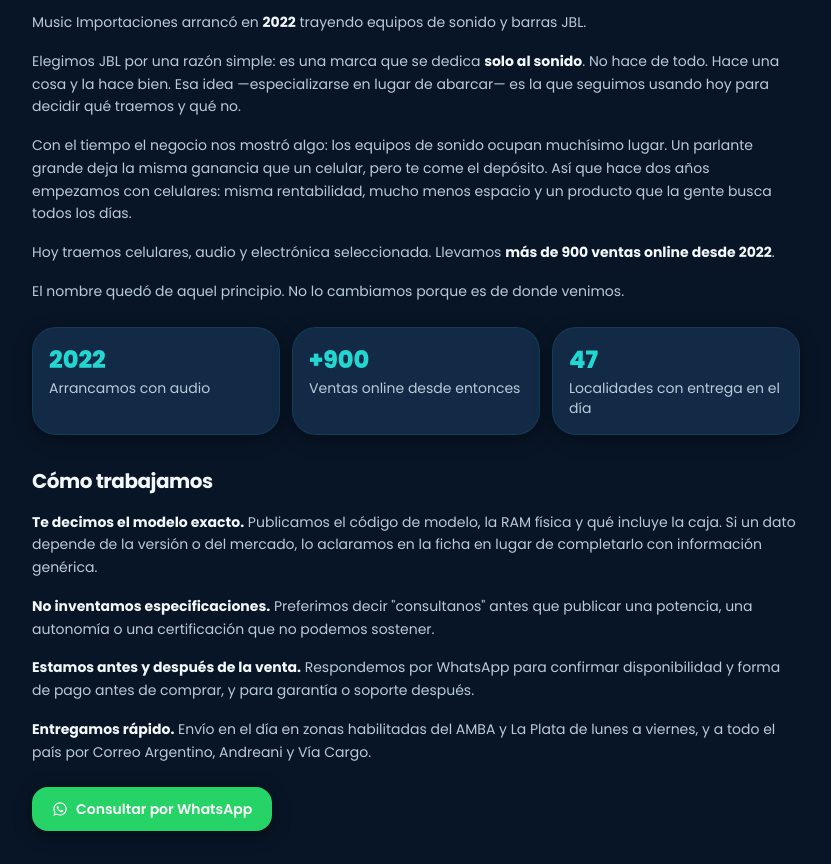
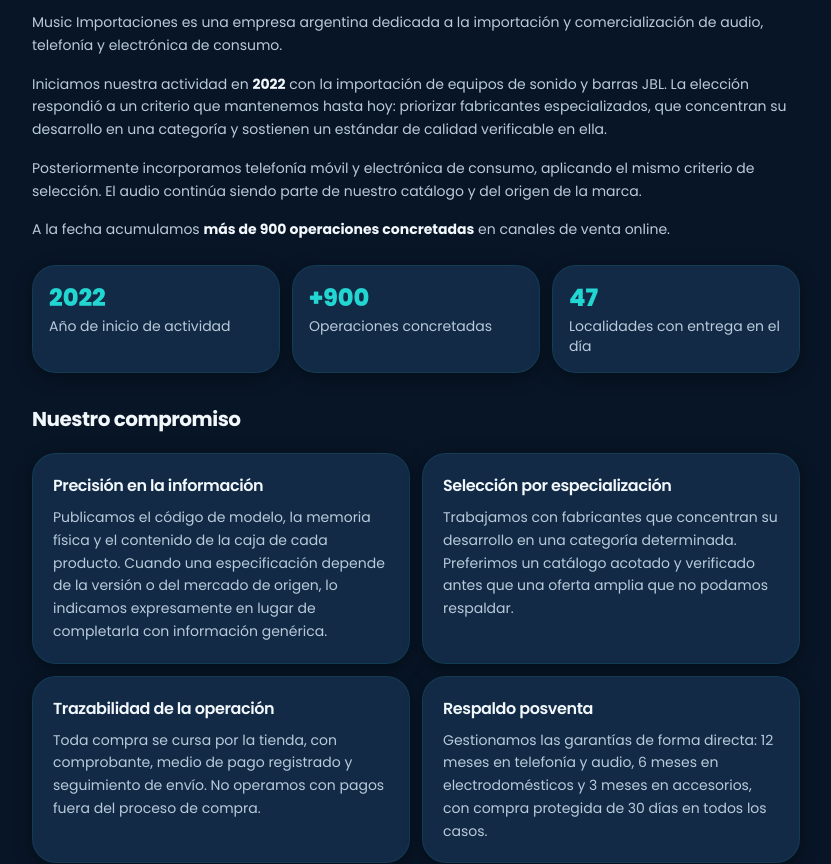
Before and after one commit to agustinzorrilla4-lab/music-importaciones, a React (Vite) app: page /nosotros in a window 1280 px wide. Shown: the part 280-1144 px from the top of the page, without its empty margins (224-1055 px from the left). Built offline with nearby package versions, Linux system fonts and the light colour scheme.

Commit message:
feat: pagina institucional en registro profesional

```diff
--- a/src/pages/About.tsx
+++ b/src/pages/About.tsx
@@ -1,78 +1,97 @@
 import InfoPage from "@/components/InfoPage";
 import WhatsAppButton from "@/components/WhatsAppButton";
 
-const HITOS = [
-  { dato: "2022", detalle: "Arrancamos con audio" },
-  { dato: "+900", detalle: "Ventas online desde entonces" },
+const DATOS = [
+  { dato: "2022", detalle: "Año de inicio de actividad" },
+  { dato: "+900", detalle: "Operaciones concretadas" },
   { dato: "47", detalle: "Localidades con entrega en el día" },
+];
+
+const COMPROMISOS = [
+  {
+    titulo: "Precisión en la información",
+    texto:
+      "Publicamos el código de modelo, la memoria física y el contenido de la caja de cada producto. Cuando una especificación depende de la versión o del mercado de origen, lo indicamos expresamente en lugar de completarla con información genérica.",
+  },
+  {
+    titulo: "Selección por especialización",
+    texto:
+      "Trabajamos con fabricantes que concentran su desarrollo en una categoría determinada. Preferimos un catálogo acotado y verificado antes que una oferta amplia que no podamos respaldar.",
+  },
+  {
+    titulo: "Trazabilidad de la operación",
+    texto:
+      "Toda compra se cursa por la tienda, con comprobante, medio de pago registrado y seguimiento de envío. No operamos con pagos fuera del proceso de compra.",
+  },
+  {
+    titulo: "Respaldo posventa",
+    texto:
+      "Gestionamos las garantías de forma directa: 12 meses en telefonía y audio, 6 meses en electrodomésticos y 3 meses en accesorios, con compra protegida de 30 días en todos los casos.",
+  },
 ];
 
 export default function About() {
   return (
-    <InfoPage eyebrow="Nuestra historia" title="De los parlantes a los celulares">
+    <InfoPage eyebrow="La empresa" title="Quiénes somos">
       <p>
-        Music Importaciones arrancó en <strong className="text-ink">2022</strong>{" "}
-        trayendo equipos de sonido y barras JBL.
+        Music Importaciones es una empresa argentina dedicada a la importación y
+        comercialización de audio, telefonía y electrónica de consumo.
       </p>
 
       <p>
-        Elegimos JBL por una razón simple: es una marca que se dedica{" "}
-        <strong className="text-ink">solo al sonido</strong>. No hace de todo. Hace una
-        cosa y la hace bien. Esa idea —especializarse en lugar de abarcar— es la que
-        seguimos usando hoy para decidir qué traemos y qué no.
+        Iniciamos nuestra actividad en <strong className="text-ink">2022</strong> con la
+        importación de equipos de sonido y barras JBL. La elección respondió a un
+        criterio que mantenemos hasta hoy: priorizar fabricantes especializados, que
+        concentran su desarrollo en una categoría y sostienen un estándar de calidad
+        verificable en ella.
       </p>
 
       <p>
-        Con el tiempo el negocio nos mostró algo: los equipos de sonido ocupan muchísimo
-        lugar. Un parlante grande deja la misma ganancia que un celular, pero te come el
-        depósito. Así que hace dos años empezamos con celulares: misma rentabilidad,
-        mucho menos espacio y un producto que la gente busca todos los días.
+        Posteriormente incorporamos telefonía móvil y electrónica de consumo, aplicando
+        el mismo criterio de selección. El audio continúa siendo parte de nuestro
+        catálogo y del origen de la marca.
       </p>
 
       <p>
-        Hoy traemos celulares, audio y electrónica seleccionada. Llevamos{" "}
-        <strong className="text-ink">más de 900 ventas online desde 2022</strong>.
+        A la fecha acumulamos{" "}
+        <strong className="text-ink">más de 900 operaciones concretadas</strong> en
+        canales de venta online.
       </p>
 
-      <p>
-        El nombre quedó de aquel principio. No lo cambiamos porque es de donde venimos.
-      </p>
-
-      {/* Los tres números que sostienen la historia. */}
       <dl className="not-prose grid gap-3 pt-2 sm:grid-cols-3">
-        {HITOS.map((h) => (
-          <div key={h.dato} className="card p-4">
-            <dt className="text-2xl font-extrabold tabular-nums text-cyan">{h.dato}</dt>
-            <dd className="mt-0.5 text-sm text-ink-soft">{h.detalle}</dd>
+        {DATOS.map((d) => (
+          <div key={d.dato} className="card p-4">
+            <dt className="text-2xl font-extrabold tabular-nums text-cyan">{d.dato}</dt>
+            <dd className="mt-0.5 text-sm text-ink-soft">{d.detalle}</dd>
           </div>
         ))}
       </dl>
 
-      <h2 className="pt-4 text-xl font-bold text-ink">Cómo trabajamos</h2>
+      <h2 className="pt-4 text-xl font-bold text-ink">Nuestro compromiso</h2>
+
+      <div className="not-prose grid gap-3 pt-1 sm:grid-cols-2">
+        {COMPROMISOS.map((c) => (
+          <div key={c.titulo} className="card p-5">
+            <h3 className="text-base font-semibold text-ink">{c.titulo}</h3>
+            <p className="mt-2 text-sm leading-relaxed text-ink-soft">{c.texto}</p>
+          </div>
+        ))}
+      </div>
+
+      <h2 className="pt-4 text-xl font-bold text-ink">Logística</h2>
 
       <p>
-        <strong className="text-ink">Te decimos el modelo exacto.</strong> Publicamos el
-        código de modelo, la RAM física y qué incluye la caja. Si un dato depende de la
-        versión o del mercado, lo aclaramos en la ficha en lugar de completarlo con
-        información genérica.
+        Realizamos entregas en el día en 47 localidades del AMBA y La Plata, de lunes a
+        viernes, para pedidos confirmados antes de las 12:00. Al resto del país
+        despachamos mediante Correo Argentino, Andreani y Vía Cargo.
       </p>
 
-      <p>
-        <strong className="text-ink">No inventamos especificaciones.</strong> Preferimos
-        decir "consultanos" antes que publicar una potencia, una autonomía o una
-        certificación que no podemos sostener.
-      </p>
+      <h2 className="pt-4 text-xl font-bold text-ink">Atención</h2>
 
       <p>
-        <strong className="text-ink">Estamos antes y después de la venta.</strong>{" "}
-        Respondemos por WhatsApp para confirmar disponibilidad y forma de pago antes de
-        comprar, y para garantía o soporte después.
-      </p>
-
-      <p>
-        <strong className="text-ink">Entregamos rápido.</strong> Envío en el día en zonas
-        habilitadas del AMBA y La Plata de lunes a viernes, y a todo el país por Correo
-        Argentino, Andreani y Vía Cargo.
+        Atendemos por WhatsApp antes y después de la compra: confirmación de modelo y
+        disponibilidad, seguimiento del envío y gestión de garantía. Music Importaciones
+        opera bajo CUIT 20-36826567-6.
       </p>
 
       <div className="pt-2">
--- a/src/pages/Home.tsx
+++ b/src/pages/Home.tsx
@@ -42,15 +42,15 @@ export default function Home() {
               </p>
             </div>
             <p className="mt-8 text-xs font-bold uppercase tracking-[0.2em] text-cyan">
-              Importando audio y tecnología desde 2022
+              Importación de audio y tecnología · Desde 2022
             </p>
             <h1 className="mt-3 max-w-2xl text-4xl font-extrabold leading-[1.08] text-ink sm:text-5xl lg:text-6xl">
-              El modelo <span className="text-cyan">exacto</span> que pediste. Sin
+              Especificaciones <span className="text-cyan">verificadas</span>. Sin
               sorpresas.
             </h1>
             <p className="mt-5 max-w-xl text-base leading-relaxed text-ink-soft sm:text-lg">
-              Te decimos el código de modelo, la RAM real y qué incluye la caja antes de
-              que compres. Más de 900 ventas online desde 2022.
+              Publicamos el código de modelo, la memoria física y el contenido de la caja
+              de cada producto. Más de 900 operaciones concretadas.
             </p>
             <div className="mt-8 flex flex-wrap gap-3">
               <Link to="/catalogo" className="btn bg-cyan text-deep shadow-[0_12px_30px_rgba(34,215,210,0.25)] hover:-translate-y-0.5 hover:brightness-105 focus-visible:ring-cyan">
```
